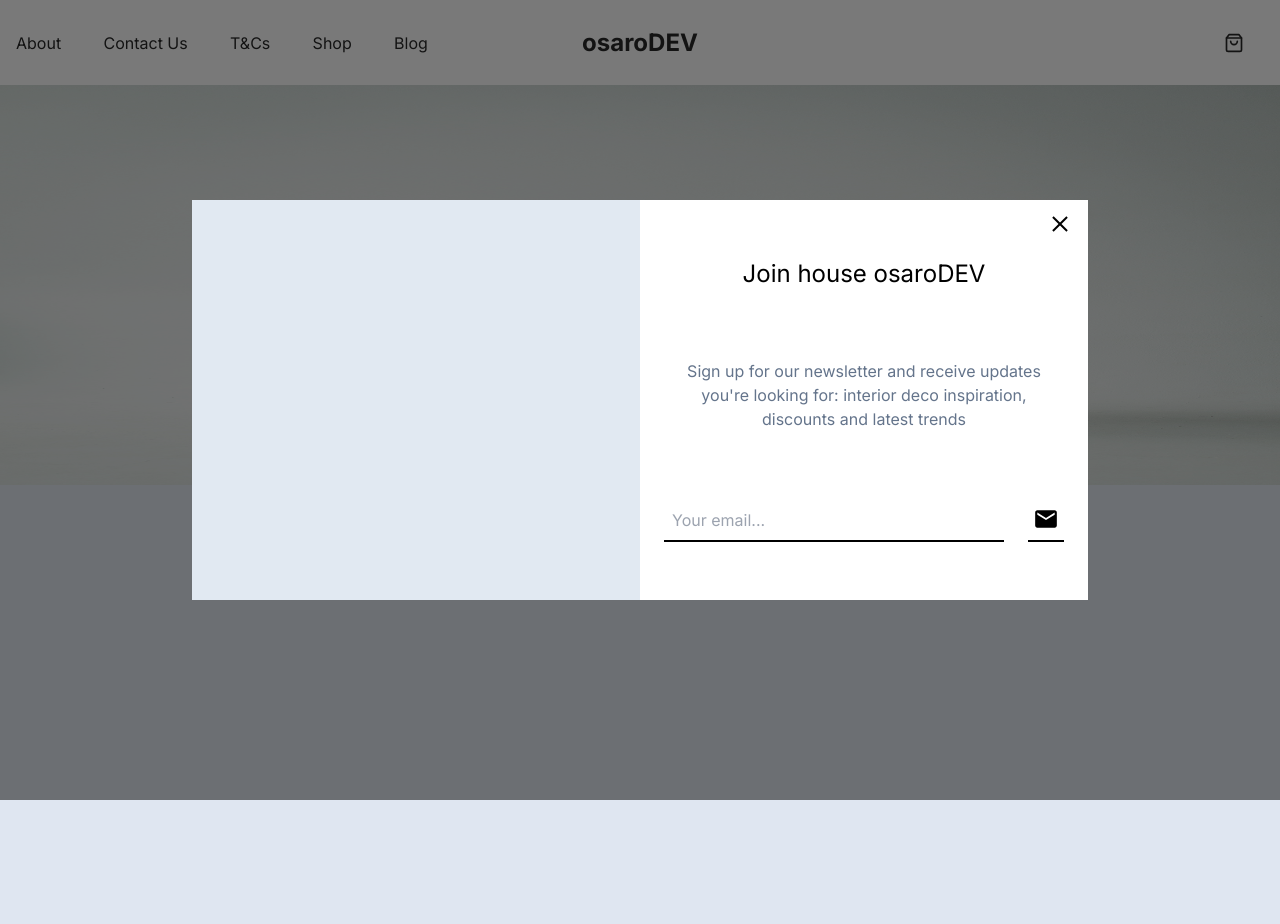
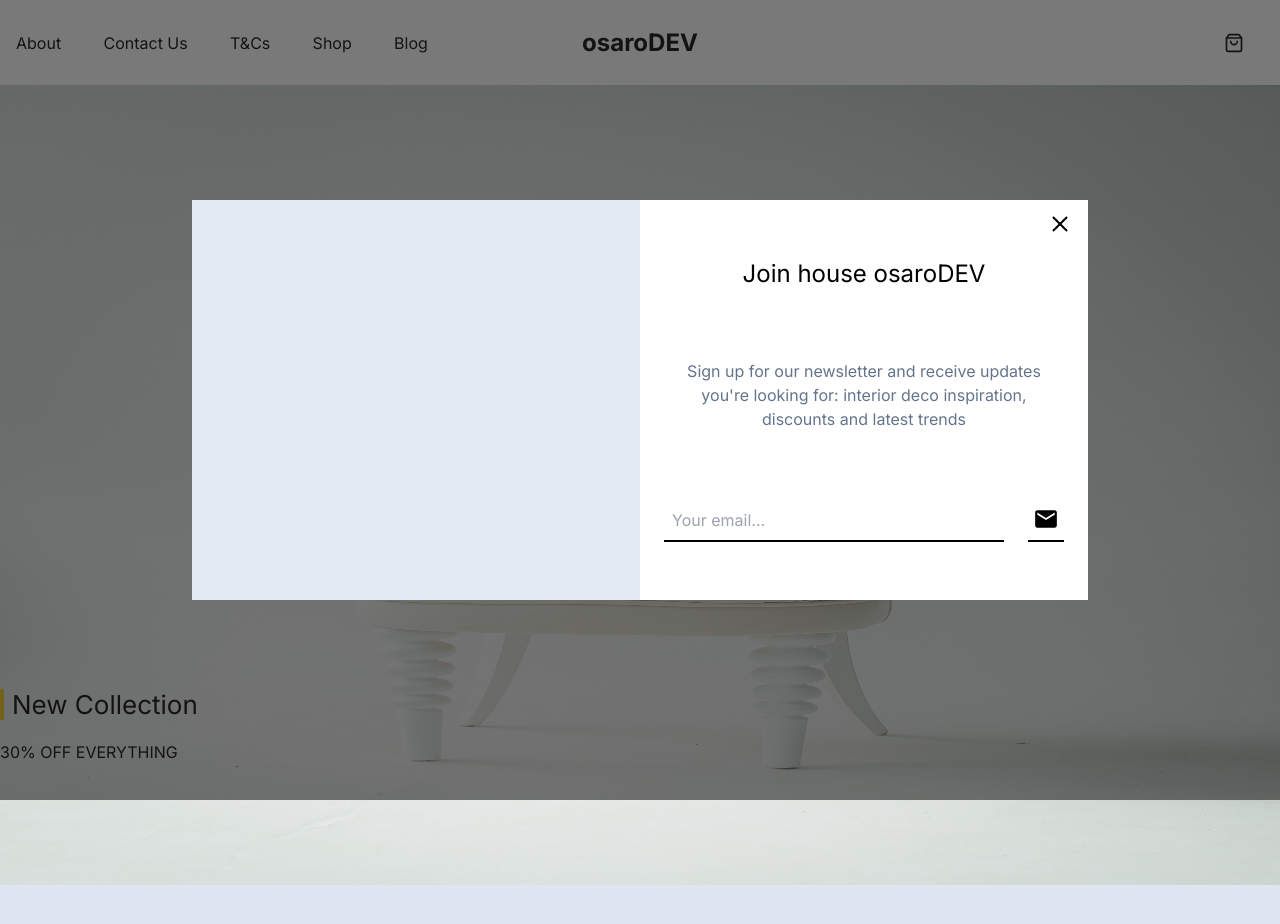
Before and after one commit to osaroDEV/online-store, a Next.js app: page / in a window 1280 px wide. Shown: the top 924 px of the page. Built offline with nearby package versions, Linux system fonts and the light colour scheme.

Commit message:
add note header to Carousel

```diff
--- a/app/components/Carousel.jsx
+++ b/app/components/Carousel.jsx
@@ -6,7 +6,20 @@ import Image from 'next/image';
 const Carousel = () => {
   const [index, setIndex] = useState(0);
 
-  const imagesArr = ['/images/white.jpg', '/images/chair.jpg'];
+  const slides = [
+    {
+      src: '/images/white.jpg',
+      alt: 'white chair',
+      header: 'New Collection',
+      note: '30% OFF EVERYTHING',
+    },
+    {
+      src: '/images/chair.jpg',
+      alt: 'blue chair',
+      header: 'Tiny Budget',
+      note: 'MAKE YOUR DREAM ENVIRONMENT',
+    },
+  ];
 
   const handleIndex = () => {
     setIndex((prevIndex) => {
@@ -23,11 +36,19 @@ const Carousel = () => {
   }, [index]);
 
   return (
-    <section className='relative'>
-      <div className='absolute top-0 left-0 w-full h-[50vh]'>
-        <Image src={imagesArr[index]} fill={true} alt='' />
-      </div>
-    </section>
+    <>
+      <section className='relative'>
+        <div className='absolute top-0 left-0 w-full h-[100vh]'>
+          <Image src={slides[index].src} fill={true} alt={slides[index].alt} />
+        </div>
+        <div className='absolute top-[600px] h-[100px]'>
+          <span className='border-l-4 border-[#f1c40f] text-[26px] pl-2'>
+            {slides[index].header}
+          </span>
+          <p className='pt-4'>{slides[index].note}</p>
+        </div>
+      </section>
+    </>
   );
 };
 
--- a/app/components/Header.jsx
+++ b/app/components/Header.jsx
@@ -8,7 +8,7 @@ const Header = () => {
     <header className='flex relative justify-between items-center h-[85px] bg-white p-4'>
       <section className='flex w-[60px] justify-between lg:hidden'>
         <GiHamburgerMenu className='text-[20px]' />
-        <FiSearch className='text-[20px]' />
+        <FiSearch className='text-[20px] cursor-pointer hover:text-[#ffc107] duration-200 ease-out' />
       </section>
       <section className='hidden lg:block w-[33%]'>
         <nav>
@@ -22,7 +22,7 @@ const Header = () => {
         </nav>
       </section>
       <Logo />
-      <FiShoppingBag className='w-[60px] text-[20px]' />
+      <FiShoppingBag className='w-[60px] text-[20px] cursor-pointer hover:text-[#ffc107] duration-200 ease-out' />
     </header>
   );
 };
--- a/app/components/Logo.jsx
+++ b/app/components/Logo.jsx
@@ -2,7 +2,7 @@ import React from 'react';
 
 const Logo = () => {
   return (
-    <h1 className='absolute top-[50%] left-[50%] translate-y-[-50%] translate-x-[-50%] font-bold text-2xl w-[120px] lg:text-center'>
+    <h1 className='absolute top-[50%] left-[50%] translate-y-[-50%] translate-x-[-50%] font-bold text-2xl w-[120px] lg:text-center cursor-pointer'>
       osaroDEV
     </h1>
   );
```
